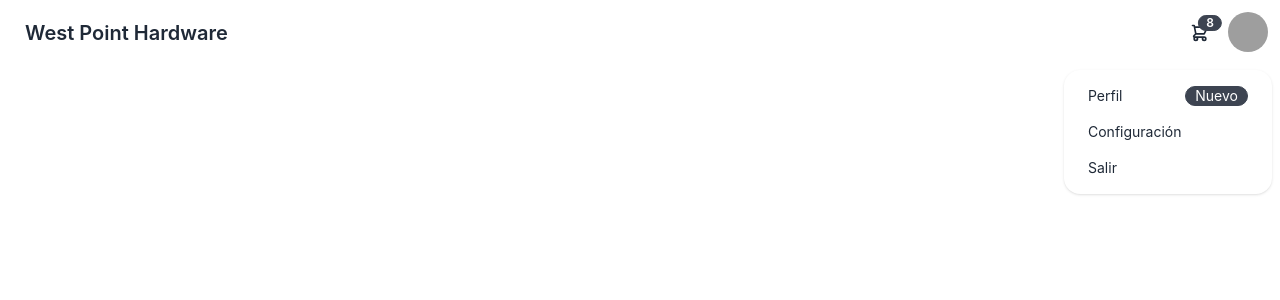
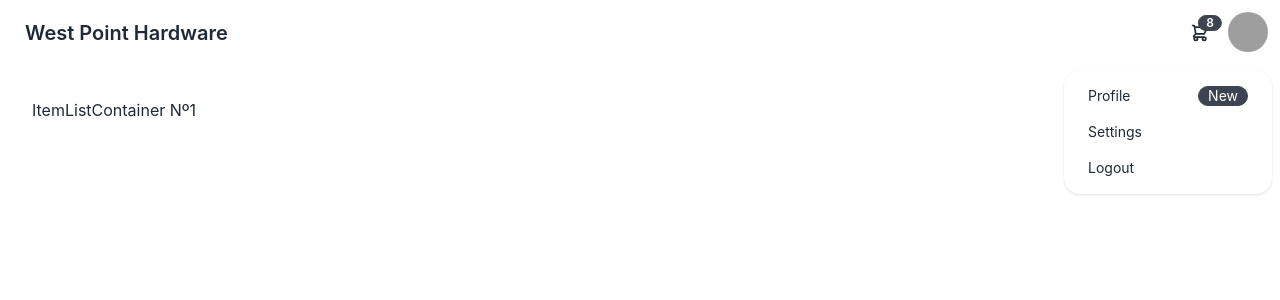
Before and after one commit to iamalejesus/reactJsJaurenaAlejandroDesafio1, a React (Create React App) app: page / in a window 1280 px wide. Both pictures are taken after a click on the label 1248 px from the left and 32 px from the top of the page. Shown: the top 300 px of the page. Built offline with nearby package versions, Linux system fonts and the light colour scheme; grey boxes are pictures that could not be loaded.

Commit message:
desafio navBar y className=itemListContaine

```diff
--- a/public/index.html
+++ b/public/index.html
@@ -9,6 +9,7 @@
       name="description"
       content="Web site created using create-react-app"
     />
+    <link rel="icon" type="image/x-icon" href="./img/WPHard Logo Favicon.png">
     <link rel="apple-touch-icon" href="%PUBLIC_URL%/logo192.png" />
     <!--
       manifest.json provides metadata used when your web app is installed on a
@@ -24,7 +25,7 @@
       work correctly both with client-side routing and a non-root public URL.
       Learn how to configure a non-root public URL by running `npm run build`.
     -->
-    <title>React App</title>
+    <title>West Point Hardware</title>
   </head>
   <body>
     <noscript>You need to enable JavaScript to run this app.</noscript>
--- a/src/App.js
+++ b/src/App.js
@@ -1,54 +1,15 @@
 import logo from './logo.svg';
 import './App.css';
+import NavBar from './components/NavBar';
+import ItemListContainer from './components/container/ItemListContainer';
+
 
 function App() {
   return (
-<nav>
-      <div class="navbar bg-base-100">
-    <div class="flex-1">
-      <a class="btn btn-ghost normal-case text-xl">West Point Hardware</a>
-    </div>
-    <div class="flex-none">
-      <div class="dropdown dropdown-end">
-        <label tabindex="0" class="btn btn-ghost btn-circle">
-          <div class="indicator">
-            <svg xmlns="http://www.w3.org/2000/svg" class="h-5 w-5" fill="none" viewBox="0 0 24 24" stroke="currentColor"><path stroke-linecap="round" stroke-linejoin="round" stroke-width="2" d="M3 3h2l.4 2M7 13h10l4-8H5.4M7 13L5.4 5M7 13l-2.293 2.293c-.63.63-.184 1.707.707 1.707H17m0 0a2 2 0 100 4 2 2 0 000-4zm-8 2a2 2 0 11-4 0 2 2 0 014 0z" /></svg>
-            <span class="badge badge-sm indicator-item">8</span>
-          </div>
-        </label>
-        <div tabindex="0" class="mt-3 card card-compact dropdown-content w-52 bg-base-100 shadow">
-          <div class="card-body">
-            <span class="font-bold text-lg">8 Items</span>
-            <span class="text-info">Subtotal: $999</span>
-            <div class="card-actions">
-              <button class="btn btn-primary btn-block">Carrito</button>
-            </div>
-          </div>
-        </div>
-      </div>
-      <div class="dropdown dropdown-end">
-        <label tabindex="0" class="btn btn-ghost btn-circle avatar">
-          <div class="w-10 rounded-full">
-            <img src="https://api.lorem.space/image/face?hash=33791" />
-          </div>
-        </label>
-        <ul tabindex="0" class="menu menu-compact dropdown-content mt-3 p-2 shadow bg-base-100 rounded-box w-52">
-          <li>
-            <a class="justify-between">
-              Perfil
-              <span class="badge">Nuevo</span>
-            </a>
-          </li>
-          <li><a>Configuración</a></li>
-          <li><a>Salir</a></li>
-        </ul>
-      </div>
-    </div>
-  </div>
-</nav>
-
-
-
+    <>
+      <NavBar/>
+      <ItemListContainer/>
+    </>
   );
 }
 
--- a/src/components/NavBar.jsx
+++ b/src/components/NavBar.jsx
@@ -0,0 +1,49 @@
+const NavBar = () => {
+    return (
+        <nav>
+            <div class="navbar bg-base-100">
+                <div class="flex-1">
+                    <a class="btn btn-ghost normal-case text-xl">West Point Hardware</a>
+                </div>
+                <div class="flex-none">
+                    <div class="dropdown dropdown-end">
+                    <label tabindex="0" class="btn btn-ghost btn-circle">
+                        <div class="indicator">
+                        <svg xmlns="http://www.w3.org/2000/svg" class="h-5 w-5" fill="none" viewBox="0 0 24 24" stroke="currentColor"><path stroke-linecap="round" stroke-linejoin="round" stroke-width="2" d="M3 3h2l.4 2M7 13h10l4-8H5.4M7 13L5.4 5M7 13l-2.293 2.293c-.63.63-.184 1.707.707 1.707H17m0 0a2 2 0 100 4 2 2 0 000-4zm-8 2a2 2 0 11-4 0 2 2 0 014 0z" /></svg>
+                        <span class="badge badge-sm indicator-item">8</span>
+                        </div>
+                    </label>
+                <div tabindex="0" class="mt-3 card card-compact dropdown-content w-52 bg-base-100 shadow">
+                <div class="card-body">
+                    <span class="font-bold text-lg">8 Items</span>
+                    <span class="text-info">Subtotal: $999</span>
+                <div class="card-actions">
+                    <button class="btn btn-primary btn-block">View cart</button>
+                </div>
+            </div>
+            </div>
+                </div>
+                    <div class="dropdown dropdown-end">
+                        <label tabindex="0" class="btn btn-ghost btn-circle avatar">
+                            <div class="w-10 rounded-full">
+                            <img src="https://api.lorem.space/image/face?hash=33791" />
+                            </div>
+                        </label>
+                        <ul tabindex="0" class="menu menu-compact dropdown-content mt-3 p-2 shadow bg-base-100 rounded-box w-52">
+                            <li>
+                            <a class="justify-between">
+                                Profile
+                                <span class="badge">New</span>
+                            </a>
+                            </li>
+                            <li><a>Settings</a></li>
+                            <li><a>Logout</a></li>
+                        </ul>
+                    </div>
+                </div>
+            </div>
+        </nav>
+    )
+}
+
+export default NavBar
--- a/src/components/container/ItemListContainer.jsx
+++ b/src/components/container/ItemListContainer.jsx
@@ -0,0 +1,10 @@
+const ItemListContainer = () => {
+    return (
+        <div className="itemListContainer">
+            <p>ItemListContainer Nº1</p>
+        </div>
+
+    )
+}
+
+export default ItemListContainer
--- a/src/index.css
+++ b/src/index.css
@@ -15,3 +15,7 @@ code {
   font-family: source-code-pro, Menlo, Monaco, Consolas, 'Courier New',
     monospace;
 }
+
+.itemListContainer {
+  padding: 2rem;
+}
```
Also changed, not shown: public/img/WPHard Logo 2.png (added), public/img/WPHard Logo Favicon.png (added).
